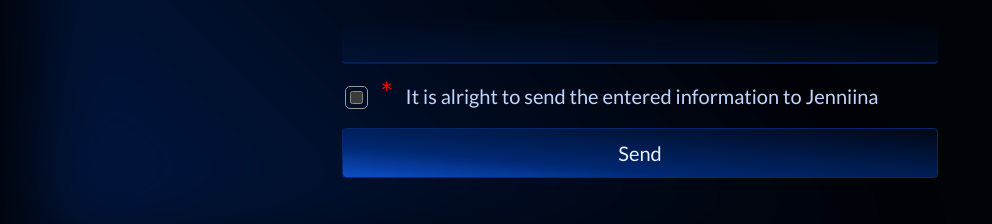
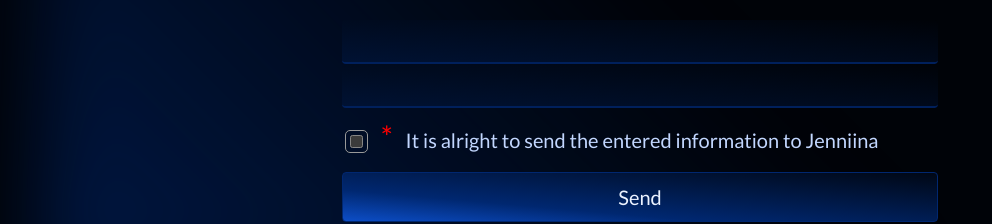
Before and after one commit to jenniina/react-sub-site, a React (Vite) app: page /portfolio/select in a window 1280 px wide. Shown: the part 1937-2161 px from the top of the page, without its empty margins (0-992 px from the left). Built offline with nearby package versions, Linux system fonts and the light colour scheme; no server answers.

Commit message:
add email to custom select page

```diff
--- a/src/pages/pages-portfolio/CustomSelectPage.tsx
+++ b/src/pages/pages-portfolio/CustomSelectPage.tsx
@@ -177,7 +177,23 @@ export default function CustomSelectPage({
                           }}
                           className='bg'
                         />
-                        <span className='scr'>Clarification or Feedback </span>
+                        <span className='scr'>Clarification or Feedback (optional)</span>
+                      </label>
+                      <label>
+                        <input
+                          type='email'
+                          name='clarification'
+                          value={input}
+                          onChange={(e) => {
+                            setInput(e.target.value)
+                            setData((prevData) => ({
+                              ...prevData,
+                              email: e.target.value,
+                            }))
+                          }}
+                          className='bg'
+                        />
+                        <span className='scr'>Email (optional) </span>
                       </label>
                     </div>
                     <div>
@@ -190,7 +206,7 @@ export default function CustomSelectPage({
                       </label>
                     </div>
                     <button type='submit' className={`${selectStyles.half} `}>
-                      Send
+                      {sending ? 'Sending...' : 'Send'}
                     </button>
                     {showMessage && (
                       <div
--- a/src/pages/pages-portfolio/services/email.tsx
+++ b/src/pages/pages-portfolio/services/email.tsx
@@ -4,6 +4,7 @@ export type SelectData = {
   issues: string
   favoriteHero: string
   clarification: string
+  email: string
 }
 
 const VITE_BASE_URI = import.meta.env.VITE_BASE_URI
```
Also changed, not shown: 3 other files (tests, documents, lock files or other folders).
